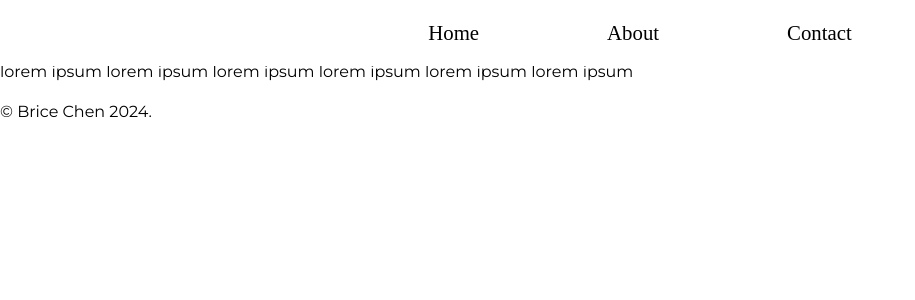
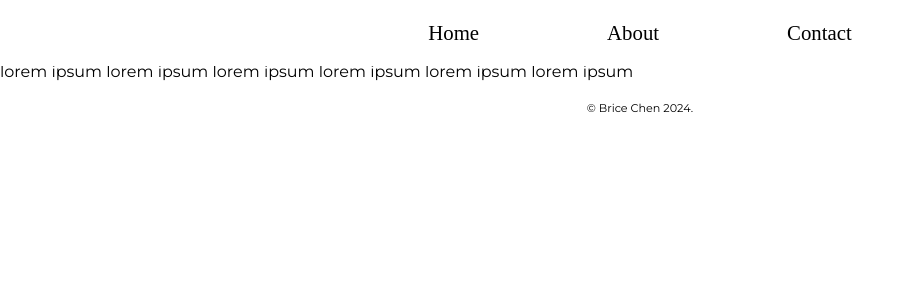
Before and after one commit to bChen-95/christianMS, a React (Vite) app: page /about in a window 1280 px wide. Shown: the top 300 px of the page, without its empty margins (0-915 px from the left). Built offline with nearby package versions, Linux system fonts and the light colour scheme.

Commit message:
add footer styling

```diff
--- /dev/null
+++ b/src/scss/components/_footer.scss
@@ -0,0 +1,4 @@
+footer {
+  text-align: center;
+  font-size: 0.7rem;
+}
--- a/src/scss/styles.scss
+++ b/src/scss/styles.scss
@@ -6,6 +6,7 @@
 @use './components/welcomeBanner';
 @use './components/infoSection';
 @use './components/contactForm';
+@use './components/footer';
 
 //fonts
 @use './base/font';
--- a/styles.css
+++ b/styles.css
@@ -251,6 +251,11 @@ nav ul li a:hover {
     margin: 2rem auto;
   }
 }
+footer {
+  text-align: center;
+  font-size: 0.7rem;
+}
+
 h1,
 h2,
 h3,
```
Also changed, not shown: 1 other file (tests, documents, lock files or other folders).
